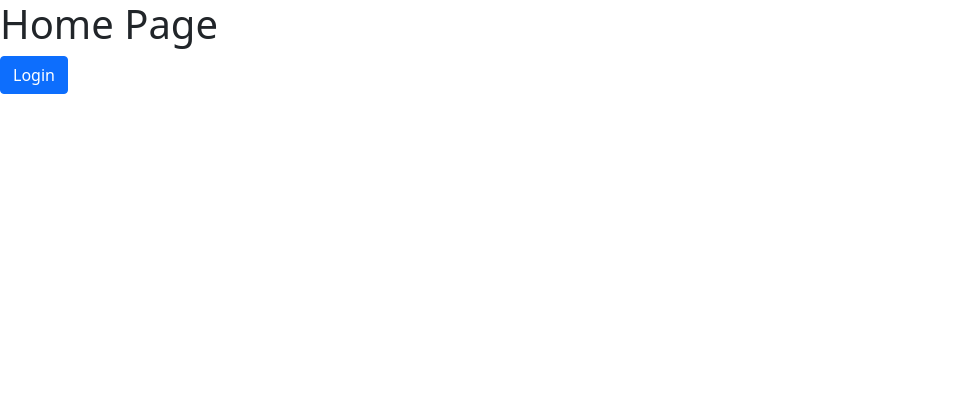
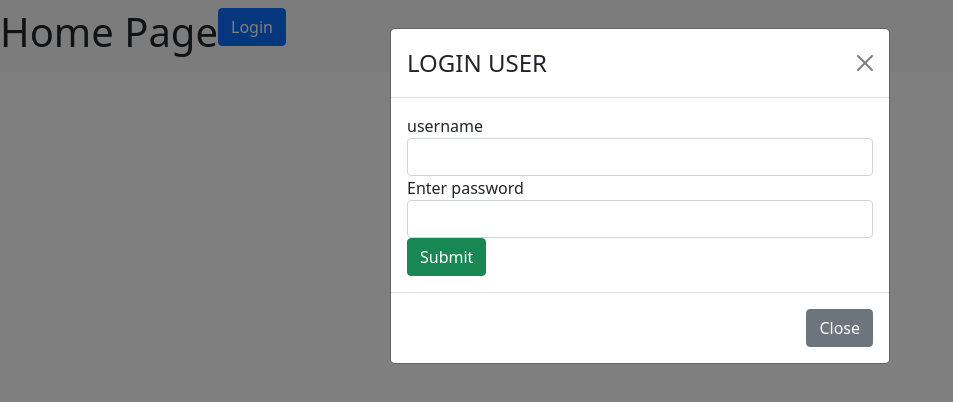
Before and after one commit to Lokesh799/weather-app, a React (Create React App) app: page /Login in a window 1280 px wide. Shown: the top 402 px of the page, without its empty margins (0-953 px from the left). Built offline with nearby package versions, Linux system fonts and the light colour scheme.

Commit message:
weather-app get user detail from api and login user

```diff
--- a/package.json
+++ b/package.json
@@ -14,6 +14,8 @@
     "react-router-dom": "^5.2.0",
     "react-scripts": "4.0.3",
     "redux": "^4.1.2",
+    "redux-thunk": "^2.4.0",
+    "thunk": "^0.0.1",
     "web-vitals": "^1.1.2"
   },
   "scripts": {
--- a/src/App.js
+++ b/src/App.js
@@ -7,20 +7,25 @@ import Login from './component/Login'
 
 
 const App = () => {
+  return (
+    <div>
+      <nav class="navbar navbar-expand-lg navbar-light bg-light">
+        <button class="navbar-toggler" type="button" data-toggle="collapse" data-target="#navbarNavAltMarkup" aria-controls="navbarNavAltMarkup" aria-expanded="false" aria-label="Toggle navigation">
+          <span class="navbar-toggler-icon"></span>
+        </button>
+        <div class="collapse navbar-collapse" id="navbarNavAltMarkup">
+          <div class="navbar-nav">
 
-
-  return (
-
-    <div>
-      <div>
-        <h1> Home Page</h1>
-        <BrowserRouter>
-
-          <Route  path="/Login" component={Login} />
-        </BrowserRouter>
-      </div>
+            <h1> Home Page</h1>
+            <BrowserRouter>
+              <Route path="/Login" component={Login} />
+              {/* <Route path="/Login" component={Login} />
+              <Route path="/Login" component={Login} /> */}
+            </BrowserRouter>
+          </div>
+        </div>
+      </nav>
     </div>
-
 
   )
 }
--- /dev/null
+++ b/src/action/index.js
@@ -0,0 +1,17 @@
+import userdetail from "../api/userdetail";
+
+
+export const GET_USER = 'GET_USER';
+export const SHOW_MODEL = 'SHOW_MODEL';
+
+
+export const showModel = (payload) => ({ type: SHOW_MODEL, payload });
+
+export const getUser = (userdetail) => ({ type: GET_USER, userdetail });
+
+
+export const getUSer=()=>(dispatch)=>{
+    userdetail.getUser(userdetail=>{
+        dispatch(getUser(userdetail))
+    })
+}
--- /dev/null
+++ b/src/api/user.json
@@ -0,0 +1,6 @@
+{
+    "login":[
+        {"name":"lokesh" , "password":"abc@123"}
+    ]
+
+  }
--- /dev/null
+++ b/src/api/userdetail.js
@@ -0,0 +1,7 @@
+import _user from './user.json'
+
+const TIMEOUT = 100
+
+export default {
+  getUser: (cb, timeout) => setTimeout(() => cb(_user), timeout || TIMEOUT),
+}
--- a/src/component/Login.jsx
+++ b/src/component/Login.jsx
@@ -1,33 +1,56 @@
 import React, { useState } from 'react';
 import { Button } from 'react-bootstrap';
+import { useSelector, useDispatch } from 'react-redux';
+import { showModel } from '../action';
 import { Modal } from 'react-bootstrap';
+import { getUser } from '../action';
 
 const Login = () => {
-	const [showModel, setModel] = useState(false)
+
+	const dispatch = useDispatch();
+	const show= useSelector((state) => state.modelshow.show)
+	const getuser = useSelector((state) => state.getUser.record)
+	console.log('api data', getuser)
+	// const [showModel, setModel] = useState(false)
+
 
 	const [username, setUsername] = useState("");
 	const [password, setPassword] = useState("");
 	const [allEntry, setEntry] = useState("");
 
+	const handleClose = () => {
+		dispatch(showModel(false));
+	}
+	const handleShow = () => {
+		dispatch(showModel(true));
+	}
 
-	const handleClose = () => setModel(false);
-	const handleShow = () => setModel(true);
+	// const handleClose = () => setModel(false);
+	// const handleShow = () => setModel(true);
 
 
-	const handleSubmit =(event)=> {
+	const handleSubmit = (event) => {
 		event.preventDefault();
-		const newEntry ={username:username , password:password}
-		setEntry([...allEntry,newEntry]);
-		console.log(allEntry)
+		const newEntry = { username: username, password: password }
+		setEntry([...allEntry, newEntry]);
+		// console.log(allEntry)
+
+    if(getuser.length>0){
+			alert("login")
+		}else{
+			alert("check user name");
+		}
 	}
+
+
 
 
 	return (
 		<>
-		  <div>
-			<Button variant="primary" onClick={() => handleShow(true)}>Login</Button>
+			<div>
+				<Button variant="primary" onClick={() => handleShow(true)}>Login</Button>
 			</div>
-			<Modal show={showModel} onHide={handleClose}>
+			<Modal show={show} onHide={handleClose}>
 				<Modal.Header closeButton>
 					<Modal.Title>LOGIN USER</Modal.Title>
 				</Modal.Header>
@@ -58,9 +81,6 @@ const Login = () => {
 					<Button variant="secondary" onClick={handleClose}>
 						Close
 					</Button>
-					<Button variant="primary">
-						Save Changes
-					</Button>
 				</Modal.Footer>
 			</Modal>
 		</>
--- a/src/index.js
+++ b/src/index.js
@@ -3,11 +3,16 @@ import ReactDOM from 'react-dom';
 import './index.css';
 import App from './App';
 import reportWebVitals from './reportWebVitals';
+import{BrowserRouter} from "react-router-dom"
+import {Provider} from "react-redux";
+import store from './store/index'
 
 ReactDOM.render(
-  <React.StrictMode>
-    <App />
-  </React.StrictMode>,
+  <BrowserRouter>
+  <Provider store = {store}>
+   <App/>
+  </Provider>
+  </BrowserRouter>,
   document.getElementById('root')
 );
 
--- /dev/null
+++ b/src/reducer/getUser.jsx
@@ -0,0 +1,21 @@
+import { GET_USER } from "../action";
+
+const initialState = {
+     record:[],
+}
+
+const getUser= (state = initialState, action) => {
+	switch (action.type) {
+		case GET_USER:
+			return {
+				...state,
+				record: action.userdetail,
+			};
+		default:
+			return state;
+	}
+}
+
+
+
+export default getUser;
--- /dev/null
+++ b/src/reducer/index.jsx
@@ -0,0 +1,10 @@
+import { combineReducers } from 'redux';
+import modelshow from './showModel';
+import getUser from './getUser';
+
+const reducer= combineReducers({
+  modelshow,
+  getUser
+
+});
+export default reducer;
--- /dev/null
+++ b/src/reducer/showModel.jsx
@@ -0,0 +1,21 @@
+import { SHOW_MODEL } from "../action";
+
+const initialState = {
+	show: true,
+}
+
+const modelshow = (state = initialState, action) => {
+	switch (action.type) {
+		case SHOW_MODEL:
+			return {
+				...state,
+				show: action.payload,
+			};
+		default:
+			return state;
+	}
+}
+
+
+
+export default modelshow;
--- /dev/null
+++ b/src/store/index.jsx
@@ -0,0 +1,10 @@
+import { createStore,applyMiddleware} from "redux";
+import reducer from '../reducer/index';
+import thunk from 'redux-thunk';
+import { getUSer } from "../action";
+
+const store = createStore(reducer , applyMiddleware(thunk));
+
+store.dispatch(getUSer());
+
+export default store;
```
Also changed, not shown: src/component/userdetail.js (deleted, +0 -7 lines), 1 other file (tests, documents, lock files or other folders).
